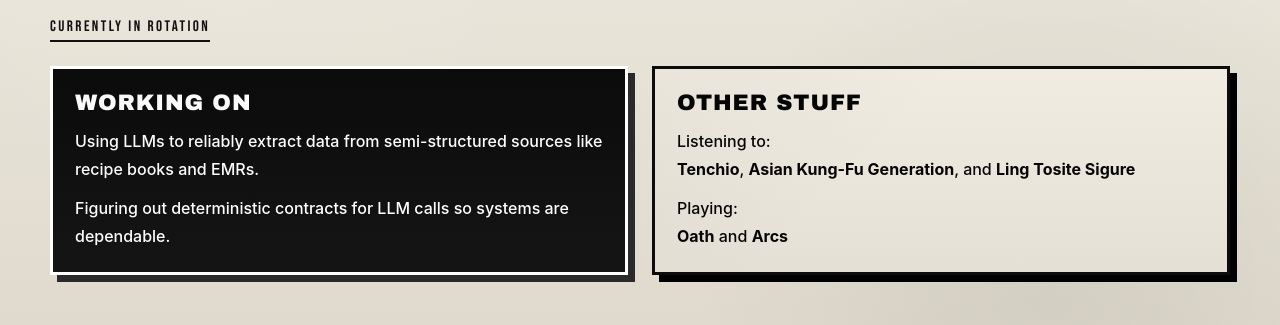
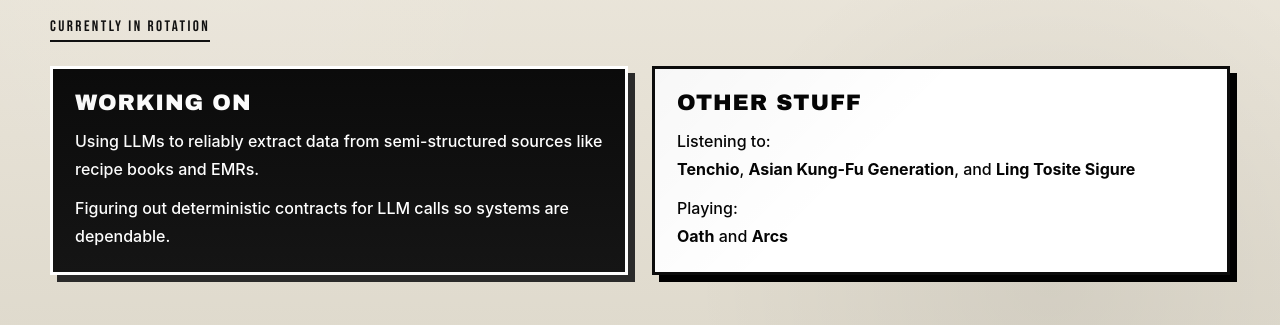
Before and after one commit to ABashir01/portfolio-2, a React (Create React App) app: page / in a window 1280 px wide. Shown: the part 500-825 px from the top of the page. Built offline with nearby package versions, Linux system fonts and the light colour scheme.

Commit message:
card background to white

```diff
--- a/src/index.css
+++ b/src/index.css
@@ -249,7 +249,7 @@
 
 .paper-card {
   background:
-    linear-gradient(180deg, var(--paper-light) 0%, var(--paper) 100%);
+    #fff;
   color: var(--ink);
   border-color: var(--line);
   box-shadow: 7px 7px 0 #000;
```
